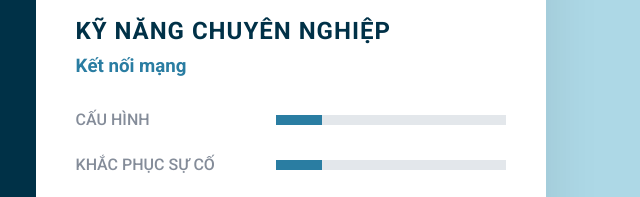
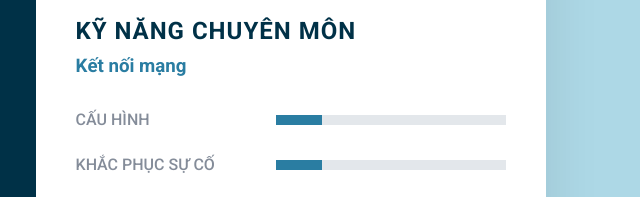
Before and after one commit to TienPhat25/Cv-Ti-n-Ph-t, a plain HTML site: page index.html in a window 1280 px wide. Shown: the part 329-526 px from the top of the page, 406-1046 px from the left. Drawn offline with Linux system fonts and the light colour scheme.

Commit message:
Update index.html

```diff
--- a/index.html
+++ b/index.html
@@ -128,7 +128,7 @@
                         </div>
                     </div>  -->
                     <div class="about skills">
-                        <h2 class="title2"><font style="vertical-align: inherit;"><font style="vertical-align: inherit;">kỹ năng chuyên nghiệp</font></font></h2>
+                        <h2 class="title2"><font style="vertical-align: inherit;"><font style="vertical-align: inherit;">kỹ năng chuyên môn</font></font></h2>
                         <h3><font style="vertical-align: inherit;"><font style="vertical-align: inherit;">Kết nối mạng</font></font></h3>
                         <div class="box">
                             <h4><font style="vertical-align: inherit;"><font style="vertical-align: inherit;">Cấu hình</font></font></h4>
```
